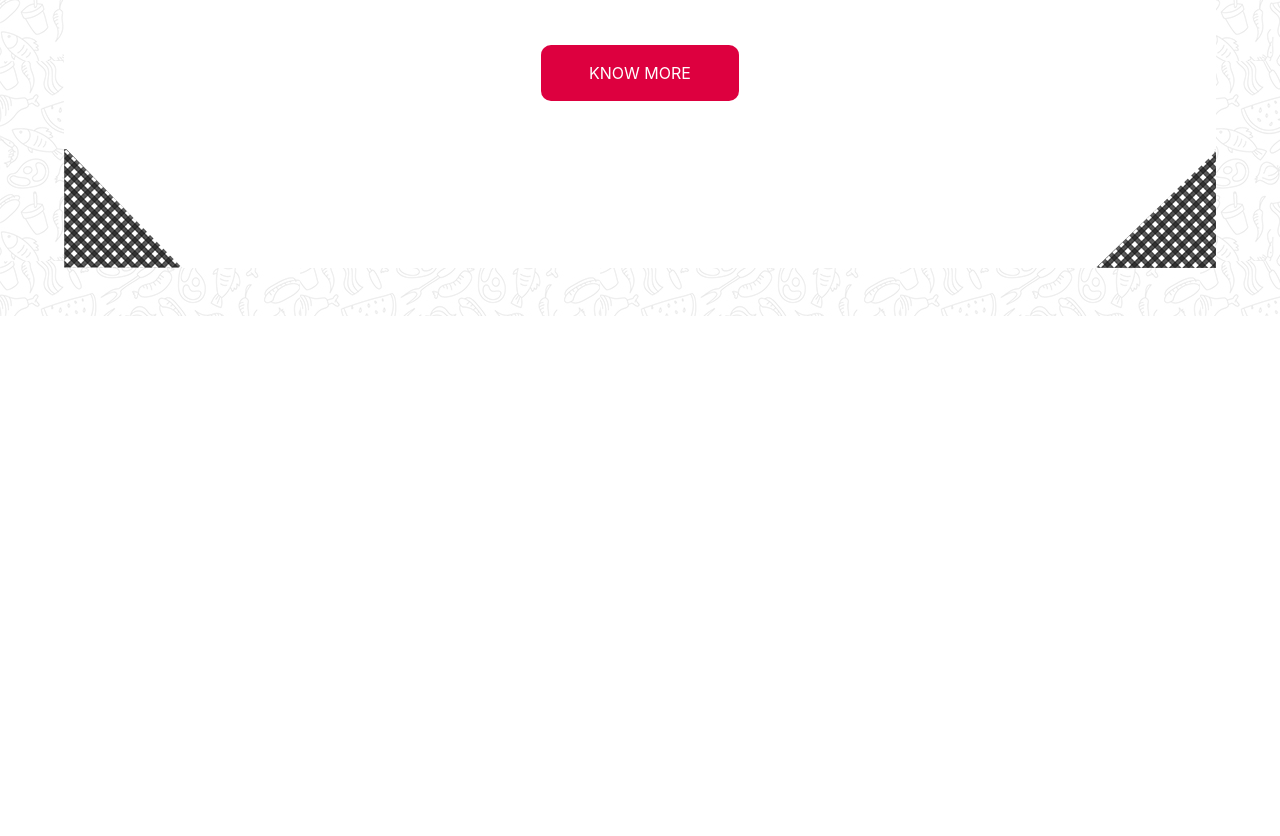
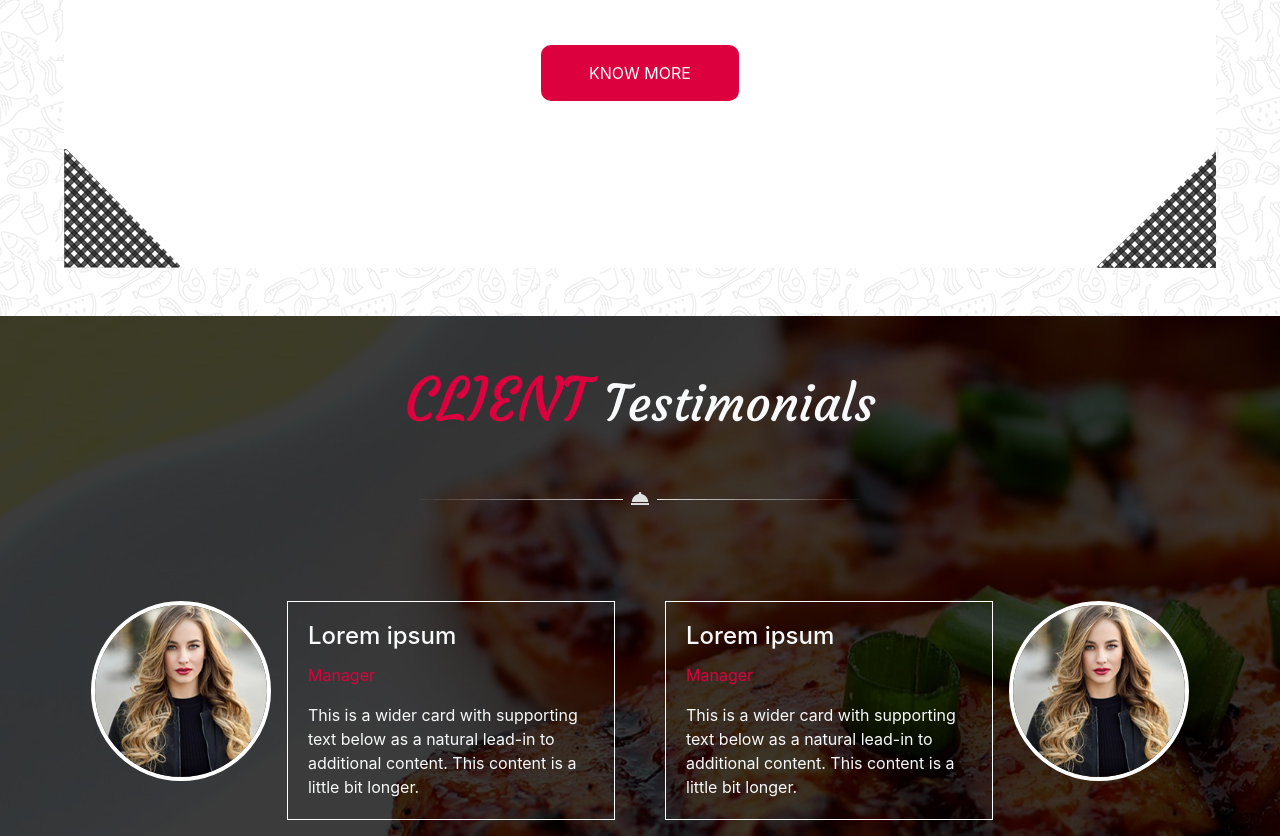
Before and after one commit to oussamaghzl/siteduchef, a website: page index.html in a window 1280 px wide. Shown: the part 5031-5867 px from the top of the page. Before the commit the page ends 5347 px from the top, so only its background shows below. Drawn offline with nearby package versions, Linux system fonts and the light colour scheme.

Commit message:
Cinquieme section fini

```diff
--- a/index.html
+++ b/index.html
@@ -616,7 +616,7 @@
 
       <!-- Our blog -->
       <div class="blog py-5">
-        <h2><span class="h2red pt-5">Our</span> Blog</h2>
+        <h2><span class="h2red pt-5">Our</span> Blogs</h2>
         <img class="py-5" src="./public/img/decoration_line.png" alt="">
       </div>
       <div class="container-fluid w-75">
@@ -631,7 +631,7 @@
             </div>
             <div>
               <h5 class="card-title text-start">Lorem, ipsum.</h5>
-              <p class="card-text">Some quick example text to build on the card title and make up the bulk of the card's content.</p>
+              <p class="card-text text-secondary">Some quick example text to build on the card title and make up the bulk of the card's content.</p>
             </div>
           </div>
         </div>
@@ -645,7 +645,7 @@
             </div>
             <div>
               <h5 class="card-title text-start">Lorem, ipsum.</h5>
-              <p class="card-text">Some quick example text to build on the card title and make up the bulk of the card's content.</p>
+              <p class="card-text text-secondary">Some quick example text to build on the card title and make up the bulk of the card's content.</p>
             </div>
           </div>
         </div>
@@ -664,9 +664,56 @@
     </div>
 
     </div>
+  </section>
+
+  <!-- Quatrieme section -->
+
+  <section style="background-image: url(./public/img/testimonials_background.jpg);">
+    <div class="text-center py-5">
+      <h2 class="text-light"><span class="h2red py-5">Client</span> Testimonials</h2>
+      <img class="py-5" src="./public/img/decoration_line.png" alt="">
+    </div>
+
+    <div class="testimonials">
+
+      <div class="row">
+        <div class="card bg-transparent mb-3 mr-4" style="max-width: 540px;">
+          <div class="row no-gutters">
+            <div class="col-md-4 ">
+              <img src="./public/img/testimonial1.jpg" class="card-img" alt="...">
+            </div>
+            <div class="col-md-8">
+              <div class="card-body mx-3">
+                <h4 class="card-title text-light">Lorem ipsum</h4>
+                <p>Manager</p>
+                <p class="card-text text-light">This is a wider card with supporting text below as a natural lead-in to additional content. This content is a little bit longer.</p>
+              </div>
+            </div>
+          </div>
+      </div>
+      </div>
+      <div class="row ">
+        <div class="card bg-transparent mb-3 ml-4" style="max-width: 540px;">
+          <div class="row no-gutters">
+
+            <div class="col-md-8">
+              <div class="card-body mx-3">
+                <h4 class="card-title text-light">Lorem ipsum</h4>
+                <p>Manager</p>
+                <p class="card-text text-light">This is a wider card with supporting text below as a natural lead-in to additional content. This content is a little bit longer.</p>
+              </div>
+            </div>
+            <div class="col-md-4">
+              <img src="./public/img/testimonial1.jpg" class="card-img" alt="...">
+            </div>
+          </div>
+        </div>
+    </div>
+    </div>
+
+
 
   </section>
-
 
   <!-- Script -->
 
--- a/src/sass/modules/_styles.sass
+++ b/src/sass/modules/_styles.sass
@@ -170,22 +170,56 @@ form
 
 
 section
+
     &:nth-child(4)
+
         .card-body
+
             text-align: center
             padding-bottom: 0
+
         a
             font-size: 20px
 
         .card
             border: none
+
         .card-img-top
             border: solid #cbcbcb 5px
             border-radius: 30px
+
         .taillecard
             font-size: 20px
+
         .btn
             background-color: #dd003f
             border: none
             border-radius: 10px
             margin-top: -20%
+
+
+
+// Cinquieme Section
+
+.testimonials
+    display: flex
+    justify-content: center
+    align-items: center
+section
+    &:nth-child(5)
+        h2
+            color: white
+
+        div
+            &:nth-child(2)
+                p
+                    color: #dd003f
+                img
+                    border-radius: 100%
+                    border: 4px solid white
+
+        .card
+            border: none
+            width:100%
+        .card-body
+            border: 1px solid white
```
Also changed, not shown: public/css/app.css.
